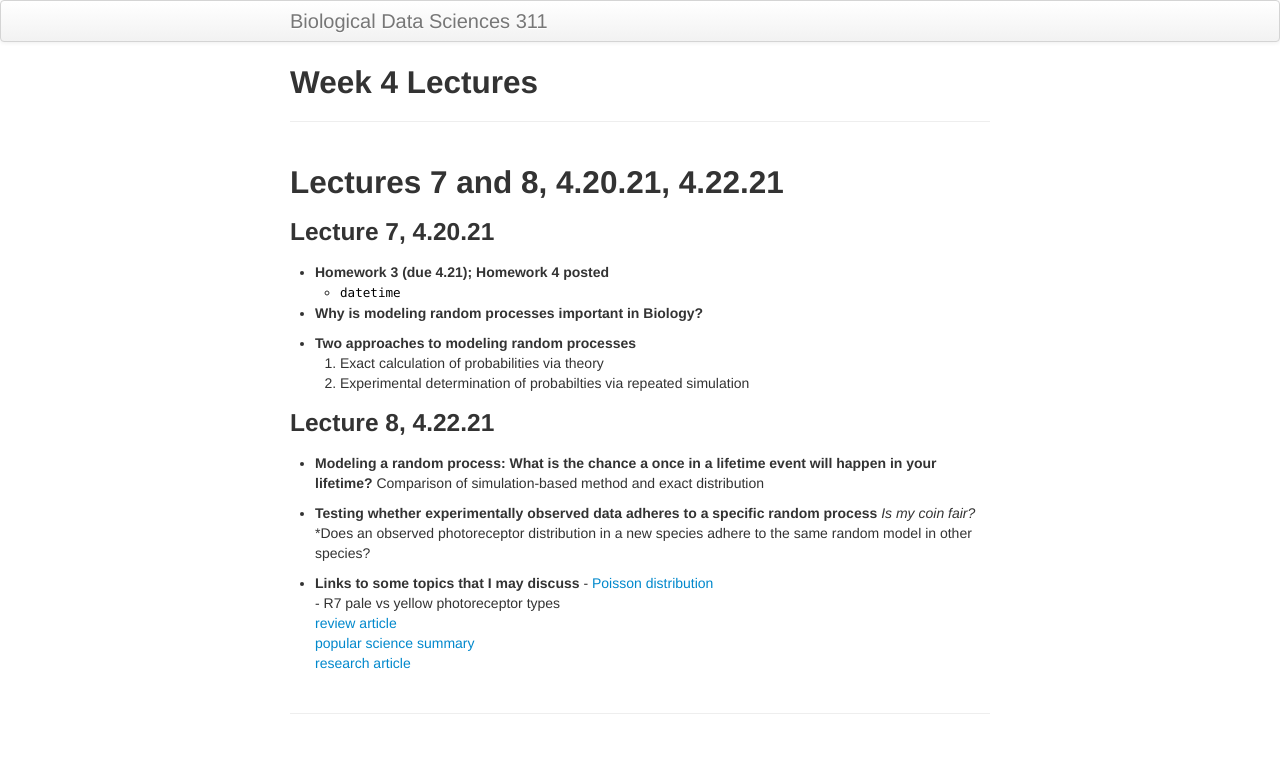
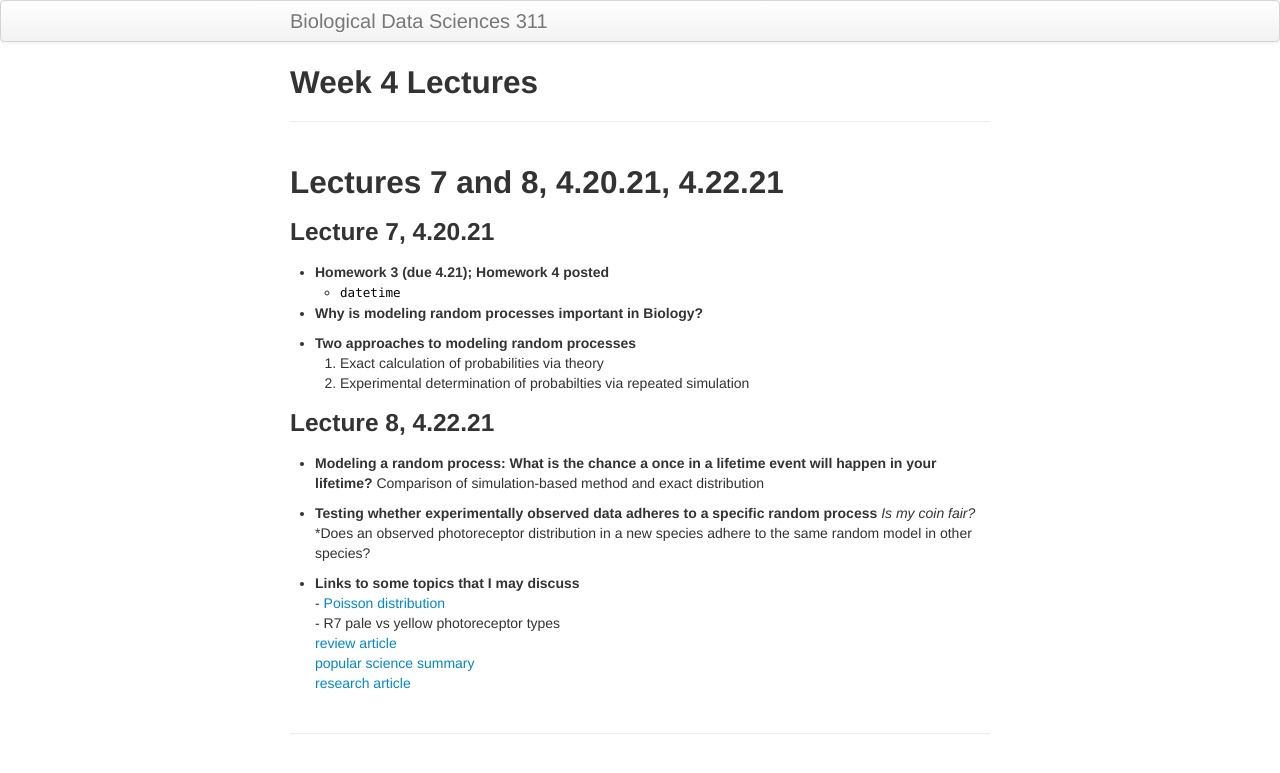
Before and after one commit to timothylwarren/bds311-sp21, a Jekyll site: the page built from lecture_notes/lec_wk04.md, in a window 1280 px wide. Shown: the top 773 px of the page. Built offline with Jekyll 4.4.1, drawn with Linux system fonts in a browser that asks for light colours.

Commit message:
Update lec_wk04.md

```diff
--- a/lecture_notes/lec_wk04.md
+++ b/lecture_notes/lec_wk04.md
@@ -29,7 +29,7 @@ title: Week 4 Lectures
     *Is my coin fair?*
     *Does an observed photoreceptor distribution in a new species adhere to the same random model in other species?
 
- - **Links to some topics that I may discuss**
+ - **Links to some topics that I may discuss** <br>
         -  [Poisson distribution](https://en.wikipedia.org/wiki/Poisson_distribution)<br>
         - R7 pale vs yellow photoreceptor types<br>
             [review article](https://www.sciencedirect.com/science/article/pii/S0960982205013151)<br>
```
